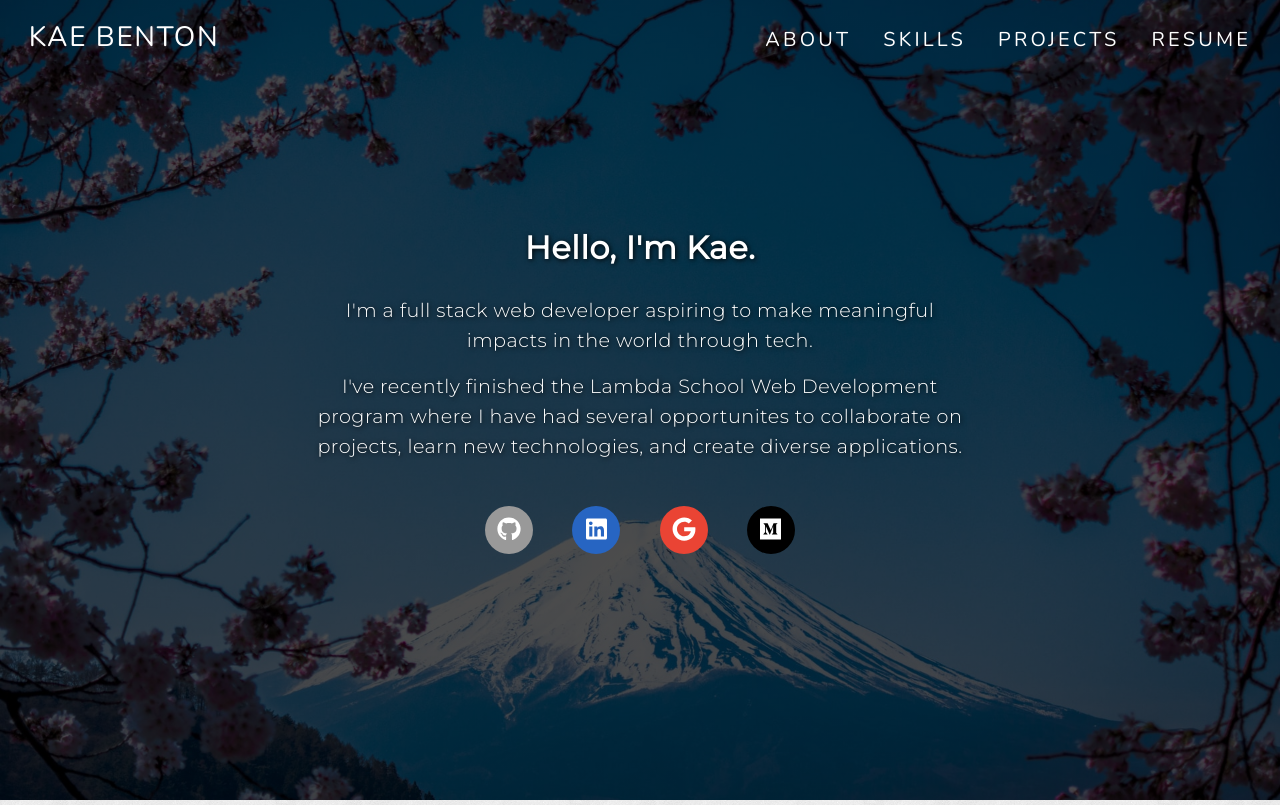
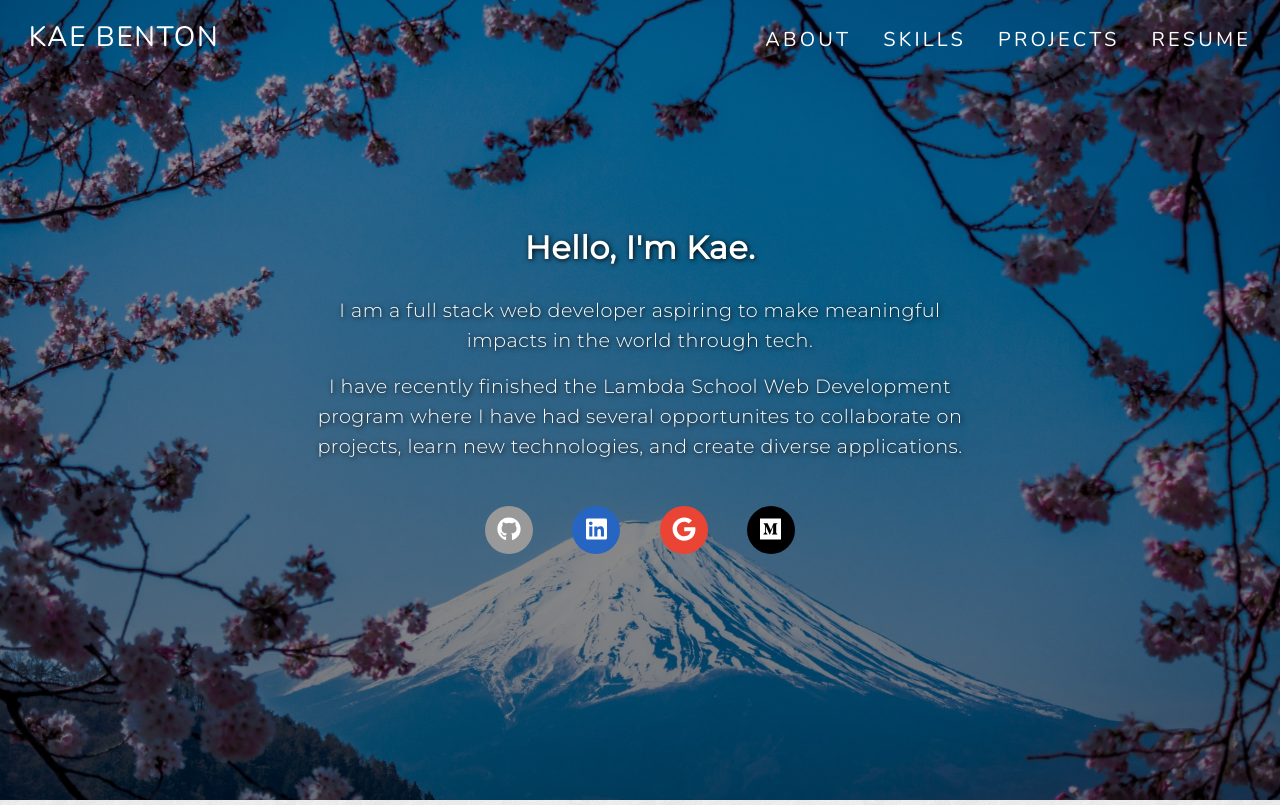
Before and after one commit to sokaeb/portfolio_site, a React (Create React App) app: page / in a window 1280 px wide. Shown: the top 805 px of the page. Built offline with nearby package versions, Linux system fonts and the light colour scheme; what react-easy-emoji would draw is missing.

Commit message:
lightened cover image

```diff
--- a/src/data.js
+++ b/src/data.js
@@ -15,9 +15,9 @@ const about = {
   name: "Kae Benton",
   subTitle: emoji("👋🏽 Welcome to my portfolio site!"),
   description:
-    "I'm a full stack web developer aspiring to make meaningful impacts in the world through tech.",
+    "I am a full stack web developer aspiring to make meaningful impacts in the world through tech.",
   desc2:
-    "I've recently finished the Lambda School Web Development program where I have had several opportunites to collaborate on projects, learn new technologies, and create diverse applications.",
+    "I have recently finished the Lambda School Web Development program where I have had several opportunites to collaborate on projects, learn new technologies, and create diverse applications.",
   desc3:
     "I'm looking forward to building my career as a Web Developer!",
 };
--- a/src/styles/app.css
+++ b/src/styles/app.css
@@ -52,7 +52,8 @@ hr {
 /* ABOUT SECTION */
 .aboutContainer {
   height: 100vh;
-  background-image: linear-gradient(rgba(0, 0, 0, 0.7), rgba(0, 0, 0, 0.7)), url(../images/fuji2.jpg);
+  background-image: linear-gradient(rgba(0, 0, 0, 0.4), rgba(0, 0, 0, 0.5)), url(../images/fuji2.jpg);
+  /* background-image: linear-gradient(rgba(0, 0, 0, 0.7), rgba(0, 0, 0, 0.7)), url(../images/fuji2.jpg); */
   background-size: cover;
   -webkit-background-size: cover;
   -moz-background-size: cover;
```
Also changed, not shown: 1 other file (tests, documents, lock files or other folders).
